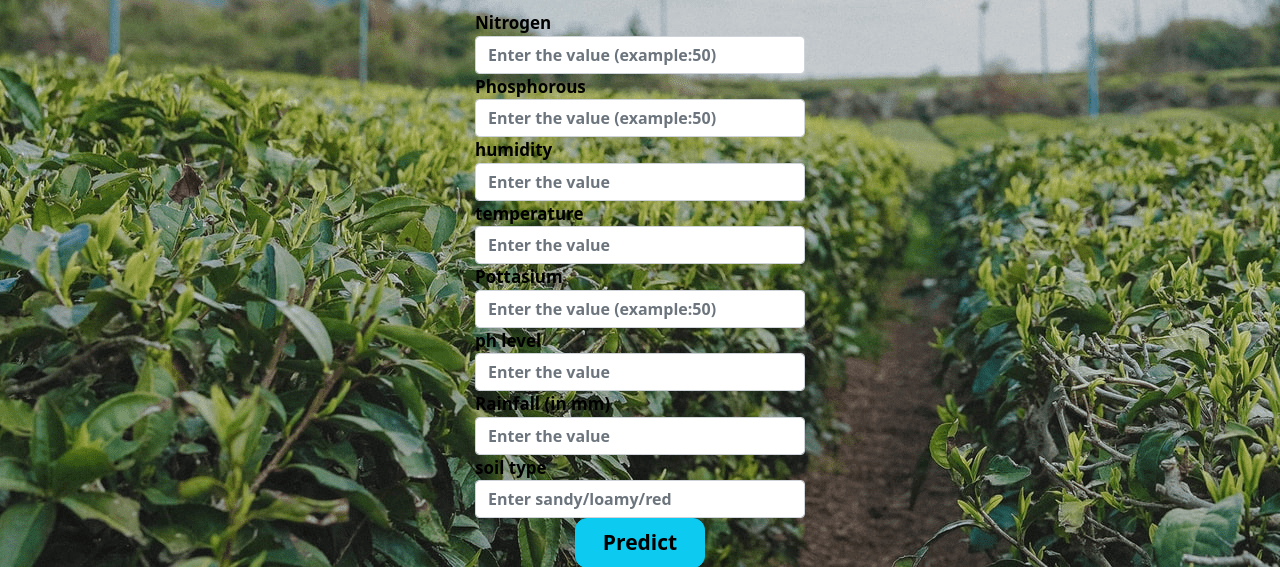
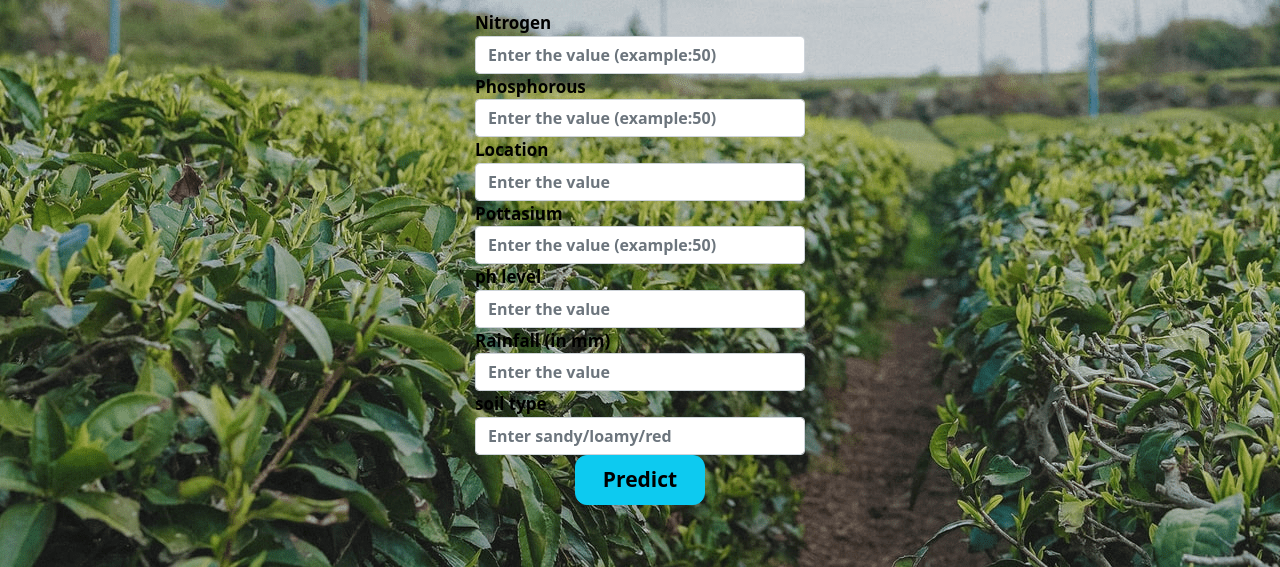
Before and after one commit to shekharssy/farm_assistance, a Flask app: page /crop in a window 1280 px wide. Shown: the part 56-623 px from the top of the page. Run offline with Flask 2, Linux system fonts and the light colour scheme.

Commit message:
Update crop.html

```diff
--- a/templates/crop.html
+++ b/templates/crop.html
@@ -70,7 +70,7 @@
     <div class="form-group">
       <label for="Phosphorous" style="font-size: 17px"><b>Phosphorous</b></label>
       <input type="number" class="form-control" id="phosphorous" name="phosphorous" placeholder="Enter the value (example:50)" style="font-weight: bold" required="">
-    </div>
+<!--     </div>
     <div class="form-group">
       <label for="humidity" style="font-size: 17px"><b>humidity</b></label>
       <input type="number" step="0.01" class="form-control" id="humidity" name="humidity" placeholder="Enter the value" style="font-weight: bold" required="">
@@ -78,6 +78,10 @@
     <div class="form-group">
       <label for="temperature" style="font-size: 17px"><b>temperature</b></label>
       <input type="number" step="0.01" class="form-control" id="temperature" name="temperature" placeholder="Enter the value" style="font-weight: bold" required="">
+    </div> -->
+    <div class="form-group">
+      <label for="Location" style="font-size: 17px"><b>Location</b></label>
+      <input type="text" class="form-control" id="Location" name="Location" placeholder="Enter the value" style="font-weight: bold" required="">
     </div>
 
     <div class="form-group">
```
